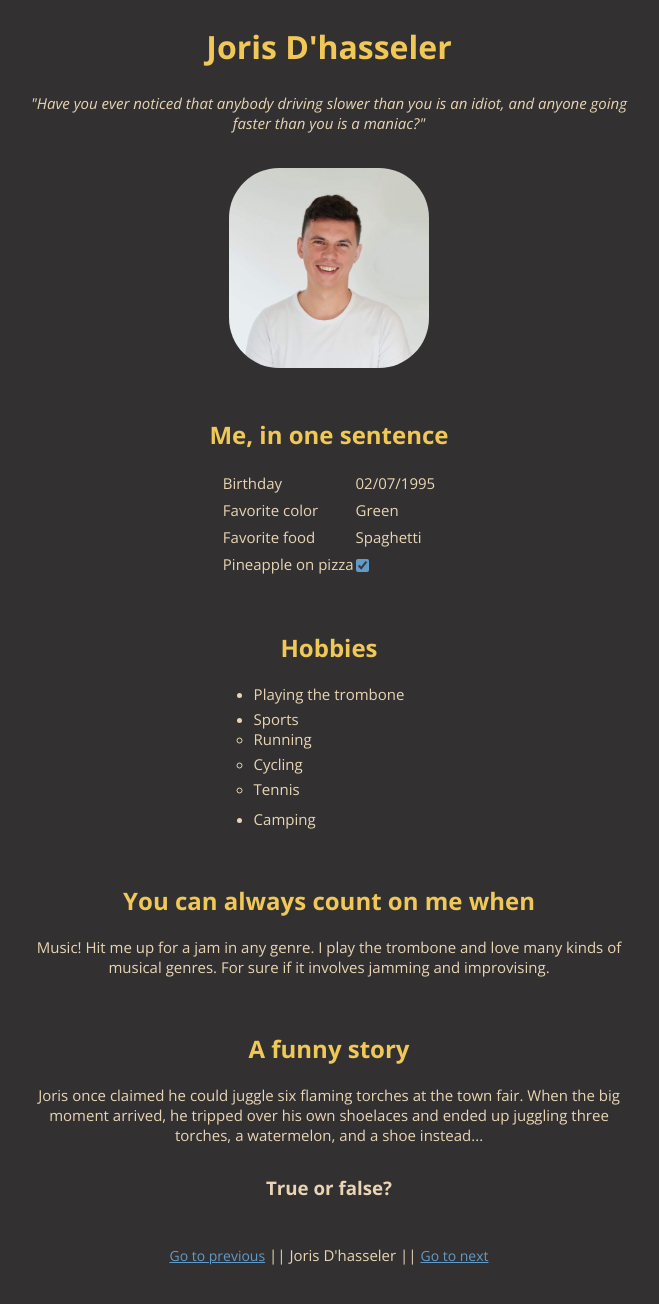
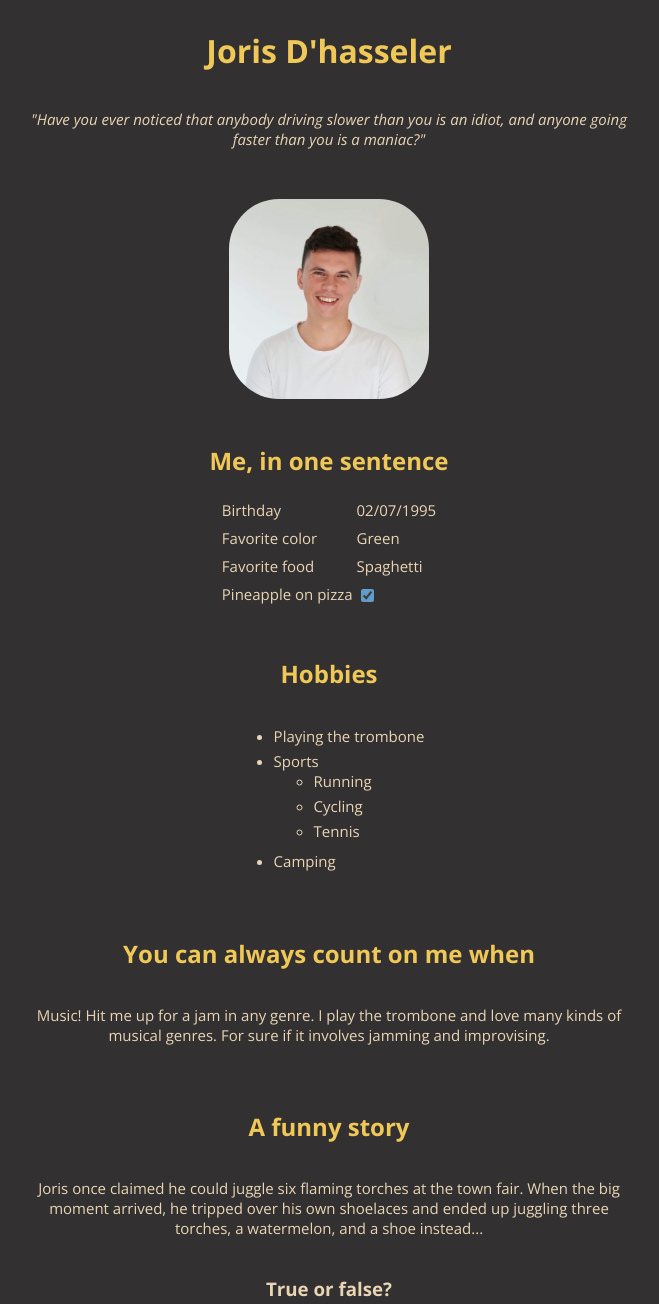
Before and after one commit to Joris-Dh/about-me, a website: page index.html in a window 1280 px wide. Shown: the top 1304 px of the page, without its empty margins (311-970 px from the left). Drawn offline with nearby package versions, Linux system fonts and the light colour scheme.

Commit message:
Update styles.css

```diff
--- a/styles.css
+++ b/styles.css
@@ -1,9 +1,3 @@
-* {
-  margin: 0;
-  padding: 0;
-  box-sizing: border-box;
-}
-
 body {
     font-family: 'Open sans', sans-serif;
     display: grid;
@@ -22,17 +16,9 @@ h1, h2 {
   color: #f0c857;
 }
 
-h1 {
-  padding: 25px;
-}
-
 h2 {
-  padding-top: 50px;
-  padding-bottom: 20px;
-}
-
-h3 {
-  padding: 25px;
+  padding-top: 25px;
+  padding-bottom: 0px;
 }
 
 p {
@@ -51,7 +37,6 @@ td {
 
 .quote {
   font-size: 15px;
-  width: 600px;
 }
 
 .profile_picture {
@@ -77,7 +62,3 @@ input[type="checkbox"] {
   vertical-align: middle;
   accent-color: #609bc9;
 }
-
-.footer {
-  padding: 20px;
-}
```
